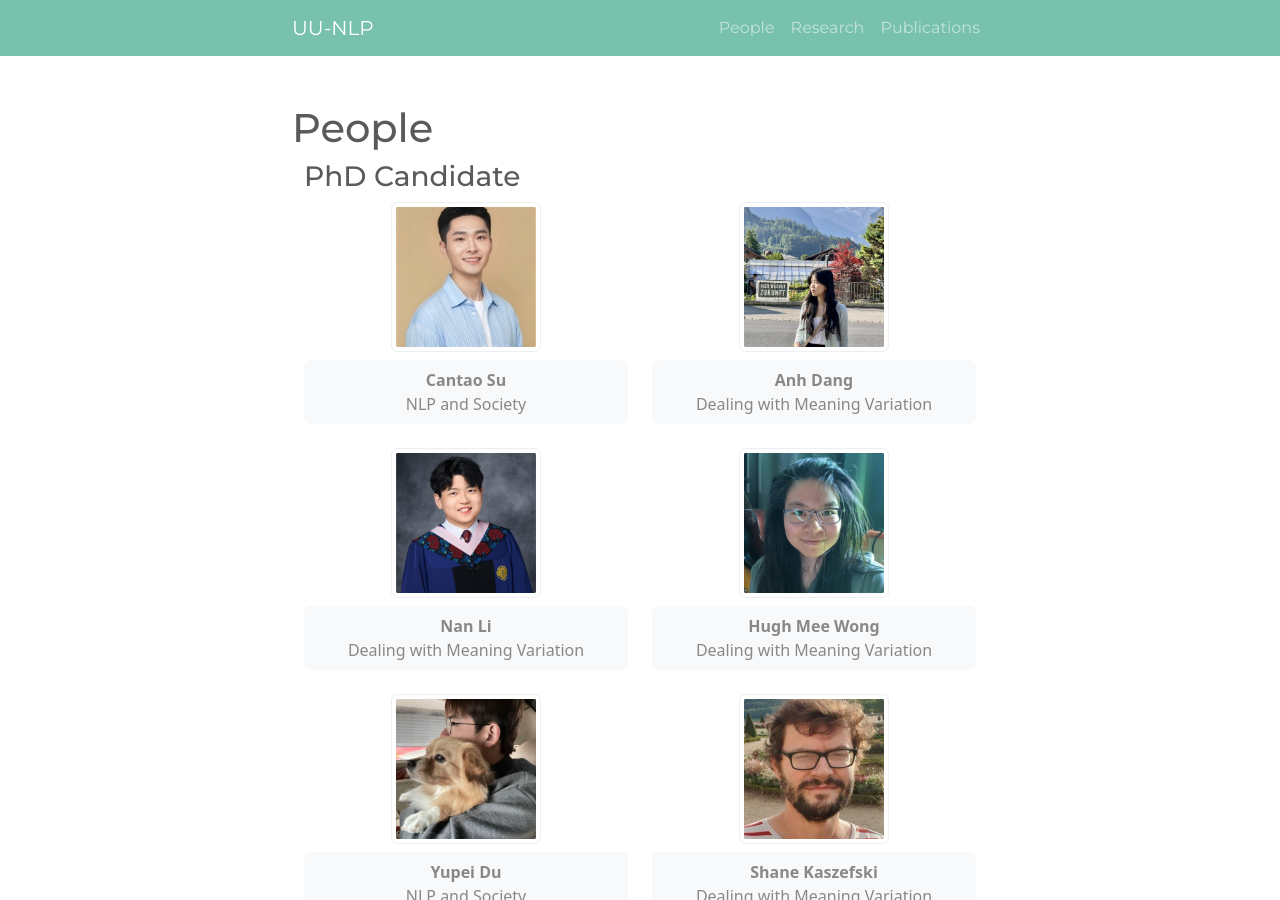
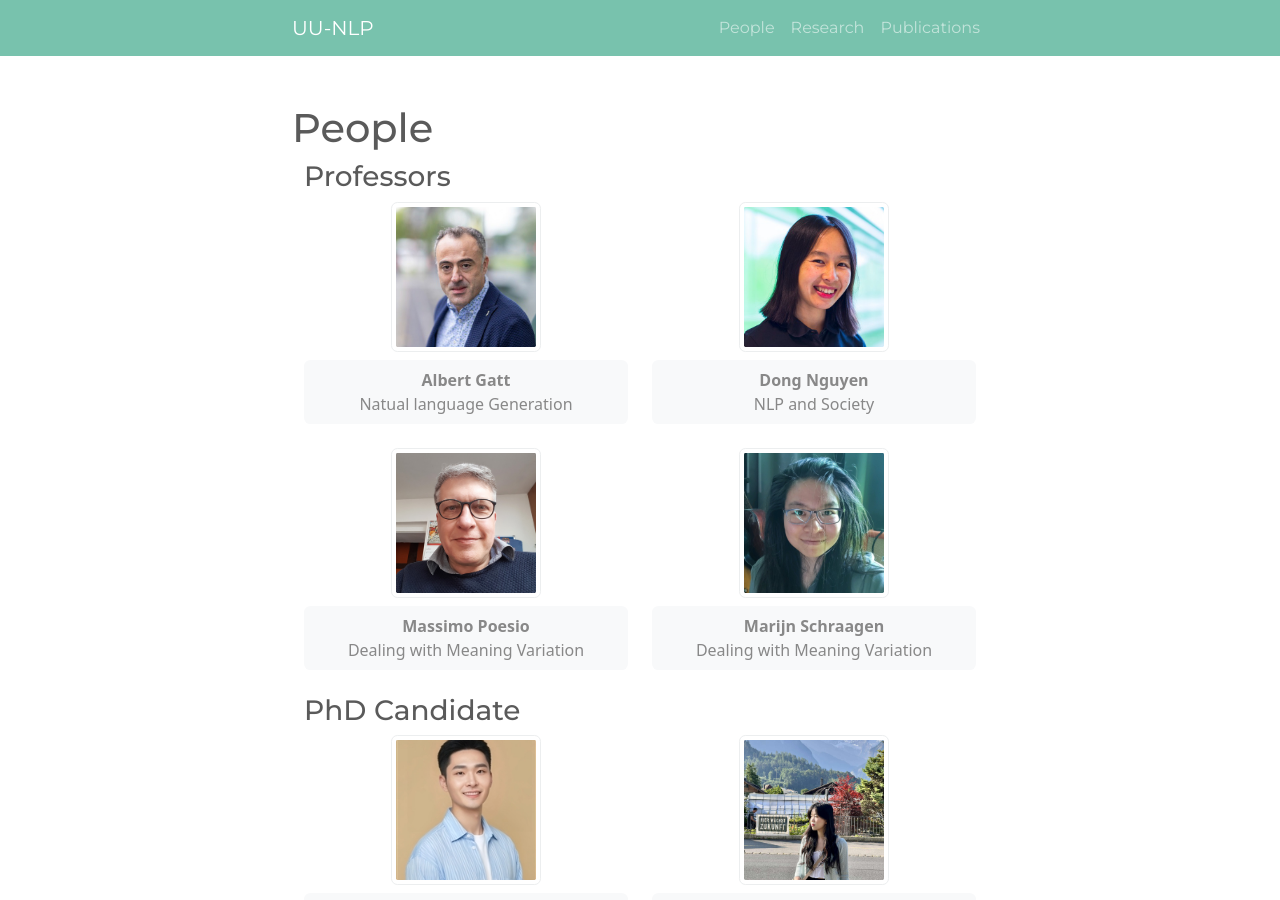
Before and after one commit to thaoanhdang/uu-nlp.github.io, a Jekyll site: the page built from people.md, in a window 1280 px wide and 900 px high. Built offline with Jekyll 4.4.1, drawn with Linux system fonts in a browser that asks for light colours.

Commit message:
Update people.md

```diff
--- a/people.md
+++ b/people.md
@@ -8,6 +8,48 @@ permalink: /people/
 <!-- <img src="{{ 'assets/images/anhdang.jpg' | relative_url }}" class="img-thumbnail" alt="anh2"> -->
 
 <div class="container">
+  <h3>Professors</h3>
+
+  <!-- First row -->
+  <div class="row text-center">
+    <!-- Person 1 -->
+    <div class="col-md-6 mb-4">
+      <img src="{{ 'assets/images/albert.jpg' | relative_url }}" class="img-thumbnail rounded"
+           style="width: 150px; height: 150px; object-fit: cover;" alt="albert">
+      <div class="mt-2 p-2 rounded bg-light">
+        <strong>Albert Gatt</strong><br>
+        Natual language Generation
+      </div>
+    </div>
+    <div class="col-md-6 mb-4">
+      <img src="{{ 'assets/images/dongnguyen.jpg' | relative_url }}" class="img-thumbnail rounded"
+           style="width: 150px; height: 150px; object-fit: cover;" alt="dong">
+      <div class="mt-2 p-2 rounded bg-light">
+        <strong>Dong Nguyen</strong><br>
+        NLP and Society
+      </div>
+    </div>
+  </div>
+  <div class="row text-center">
+    <!-- Person 3 -->
+    <div class="col-md-6 mb-4">
+      <img src="{{ 'assets/images/massimo2.jpg' | relative_url }}" class="img-thumbnail rounded"
+           style="width: 150px; height: 150px; object-fit: cover;" alt="massimo">
+      <div class="mt-2 p-2 rounded bg-light">
+        <strong>Massimo Poesio</strong><br>
+        Dealing with Meaning Variation
+      </div>
+    </div>
+    <div class="col-md-6 mb-4">
+      <img src="{{ 'assets/images/hughmee.jpg' | relative_url }}" class="img-thumbnail rounded"
+           style="width: 150px; height: 150px; object-fit: cover;" alt="hughmee">
+      <div class="mt-2 p-2 rounded bg-light">
+        <strong>Marijn Schraagen</strong><br>
+        Dealing with Meaning Variation
+      </div>
+    </div>
+  </div>
+
   <h3>PhD Candidate</h3>
 
   <!-- First row -->
```
